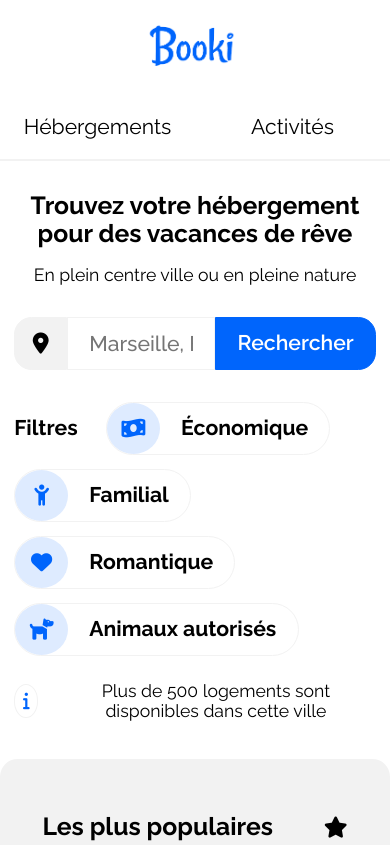
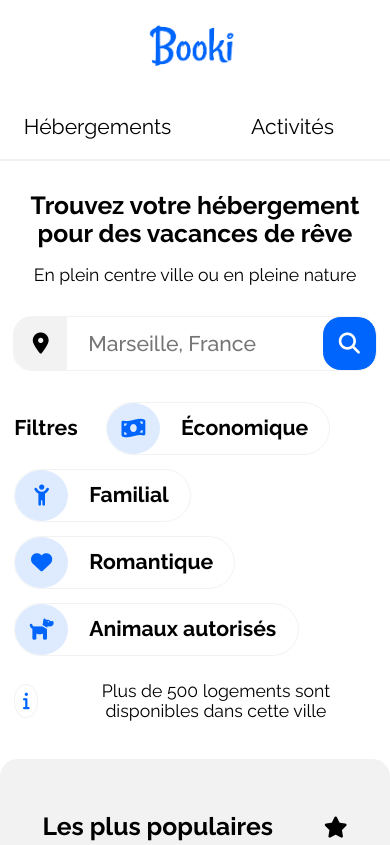
Before and after one commit to vzamboulingame/openclassrooms-projet-02, a plain HTML site: page index.html in a window 390 px wide. Shown: the top 845 px of the page. Drawn offline with Linux system fonts and the light colour scheme.

Commit message:
Completed mobile version of search form :
- Added switch to magnify glass icon for search button
- Reduced size of search button
- Removed border & outline of input
- Added light gray outline of search form instead

```diff
--- a/css/style.css
+++ b/css/style.css
@@ -135,6 +135,7 @@ form {
   display: flex;
   align-items: center;
   height: 6rem;
+  width: fit-content;
   margin: 1.5em 0;
 }
 
@@ -151,6 +152,10 @@ form {
   border: 0.2rem solid var(--color-light-gray);
   border-radius: 2rem 0 0 2rem;
   background-color: var(--color-light-gray);
+}
+
+.search-btn-logo {
+  display: none;
 }
 
 /*****************************************
@@ -449,7 +454,7 @@ form {
 }
 
 #search-input:focus {
-  outline: 0.2rem solid var(--color-blue);
+  outline: none;
 }
 
 #search-btn {
@@ -683,9 +688,30 @@ form {
     align-items: center;
     justify-content: center;
     width: 100%;
+    outline: 0.2rem solid var(--color-light-gray);
+    border-radius: 2rem;
   }
 
   .search-form * {
     width: 100%;
   }
+
+  #search-input {
+    border: none;
+  }
+
+  #search-btn {
+    width: 6rem;
+    border-radius: 2rem;
+  }
+
+  .search-btn-text {
+    display: none;
+  }
+
+  .search-btn-logo {
+    display: flex;
+    align-items: center;
+    justify-content: center;
+  }
 }
--- a/index.html
+++ b/index.html
@@ -41,7 +41,10 @@
         <form class="search-form">
           <i class="fa-solid fa-location-dot"></i>
           <input name="search-input" id="search-input" type="text" placeholder="Marseille, France">
-          <button name="search-btn" id="search-btn" type="submit">Rechercher</button>
+          <button name="search-btn" id="search-btn" type="submit">
+            <i class="fa-solid fa-magnifying-glass search-btn-logo"></i>
+            <span class="search-btn-text">Rechercher</span>
+          </button>
         </form>
         <ul class="filter-list">
           <li class="filter-list-title">
```
